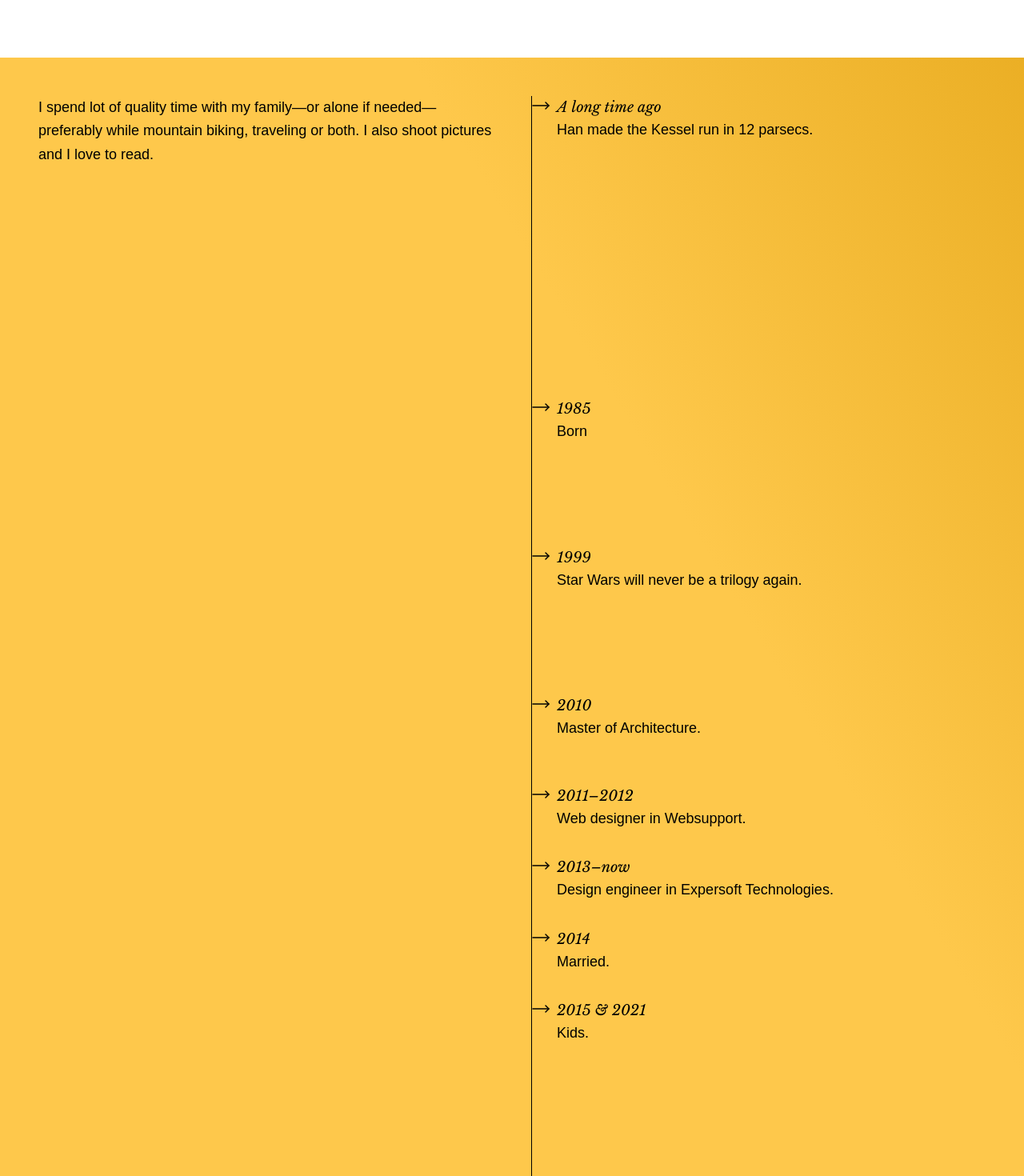
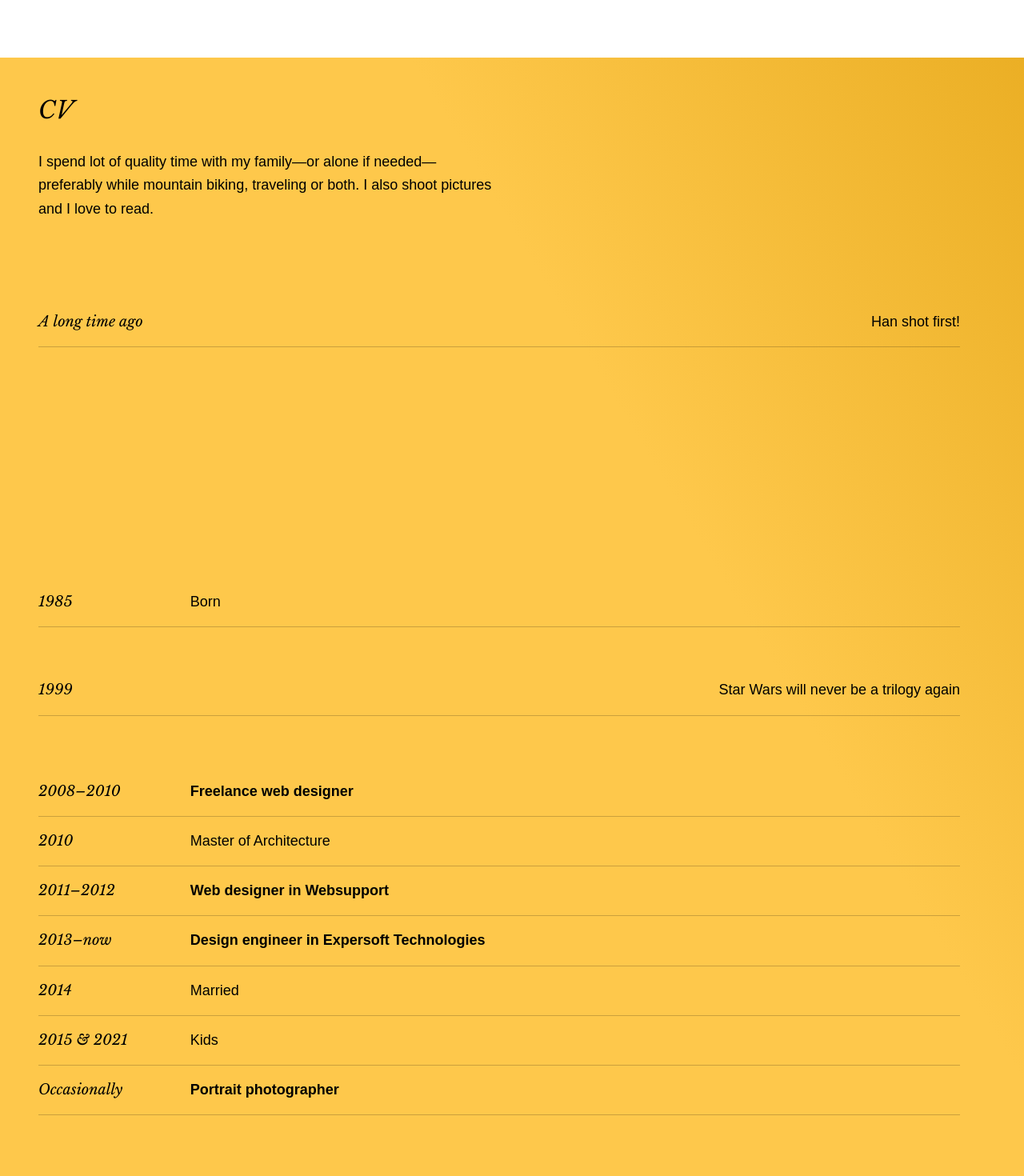
Before and after one commit to adamplesnik/adamplesnik.com, a React (Vite) app: page / in a window 1280 px wide. Shown: the part 6680-8150 px from the top of the page at 80% size. Built offline with nearby package versions, Linux system fonts and the light colour scheme; a web font is replaced by a local one.

Commit message:
Update Timeline, CV

```diff
--- a/src/components/TimelineItem.tsx
+++ b/src/components/TimelineItem.tsx
@@ -1,23 +1,23 @@
 import clsx from 'clsx'
-import { MoveRight } from 'lucide-react'
 import Paragraph from './Paragraph'
 
 const TimelineItem = ({
   year,
   desc,
   className,
+  bold,
+  right,
 }: {
   year: number | string
   desc: string
   className?: string
+  bold?: boolean
+  right?: boolean
 }) => {
   return (
-    <div className={clsx('flex gap-2 border-l border-l-black', className)}>
-      <MoveRight strokeWidth={1.5} className="-ml-px" />
-      <div>
-        <div className="font-serif italic">{year}</div>
-        <Paragraph className="pb-8">{desc}</Paragraph>
-      </div>
+    <div className={clsx('flex gap-4 border-b border-b-black/20 py-4', className)}>
+      <div className="w-32 font-serif italic sm:w-40 md:w-52">{year}</div>
+      <Paragraph className={clsx(bold && 'font-semibold', right && 'text-right')}>{desc}</Paragraph>
     </div>
   )
 }
--- a/src/content/AboutMe.tsx
+++ b/src/content/AboutMe.tsx
@@ -1,32 +1,33 @@
+import Heading from '@/components/Heading'
 import Paragraph from '@/components/Paragraph'
 import TimelineItem from '@/components/TimelineItem'
 
 const AboutMe = () => {
   return (
-    <div className="flex min-h-screen flex-col gap-12 bg-gradient-to-bl from-[#EBAF25] to-[#FEC84B] to-30% p-12 md:flex-row">
-      <Paragraph className="h-fit flex-1 md:sticky md:top-12">
+    <div className="min-h-screen gap-12 bg-gradient-to-bl from-[#EBAF25] to-[#FEC84B] to-30% p-12">
+      <Heading size={2}>CV</Heading>
+      <Paragraph className="mb-24 mt-8 max-w-xl">
         I spend lot of quality time with my family—or alone if needed—preferably while mountain
         biking, traveling or both. I also shoot pictures and I love to read.
       </Paragraph>
-      <div className="flex flex-1 flex-col">
-        <TimelineItem
-          year={'A long time ago'}
-          desc="Han made the Kessel run in 12 parsecs."
-          className="pb-72"
-        />
-        <TimelineItem year={1985} desc="Born" className="pb-24" />
+      <div className="flex max-w-6xl flex-col">
+        <TimelineItem year={'A long time ago'} desc="Han shot first!" className="mb-72" right />
+        <TimelineItem year={1985} desc="Born" className="mb-12" />
         <TimelineItem
           year={1999}
-          desc="Star Wars will never be a trilogy again."
-          className="pb-24"
+          desc="Star Wars will never be a trilogy again"
+          className="mb-16"
+          right
         />
-        <TimelineItem year={2010} desc="Master of Architecture." className="pb-6" />
-        <TimelineItem year={'2011–2012'} desc="Web designer in Websupport." />
-        <TimelineItem year={'2013–now'} desc="Design engineer in Expersoft Technologies." />
-        <TimelineItem year={2014} desc="Married." />
-        <TimelineItem year={'2015 & 2021'} desc="Kids." className="pb-80" />
-        <TimelineItem year={12067} desc="Hari will develop psychohistory." className="pb-80" />
-        <TimelineItem year={23354} desc="Paul will become overly sensitive." />
+        <TimelineItem year={'2008–2010'} desc="Freelance web designer" bold />
+        <TimelineItem year={2010} desc="Master of Architecture" />
+        <TimelineItem year={'2011–2012'} desc="Web designer in Websupport" bold />
+        <TimelineItem year={'2013–now'} desc="Design engineer in Expersoft Technologies" bold />
+        <TimelineItem year={2014} desc="Married" />
+        <TimelineItem year={'2015 & 2021'} desc="Kids" />
+        <TimelineItem year={'Occasionally'} desc="Portrait photographer" className="mb-80" bold />
+        <TimelineItem year={12067} desc="Hari will develop psychohistory" className="mb-80" right />
+        <TimelineItem year={23354} desc="Paul will become overly sensitive" right />
       </div>
     </div>
   )
```
